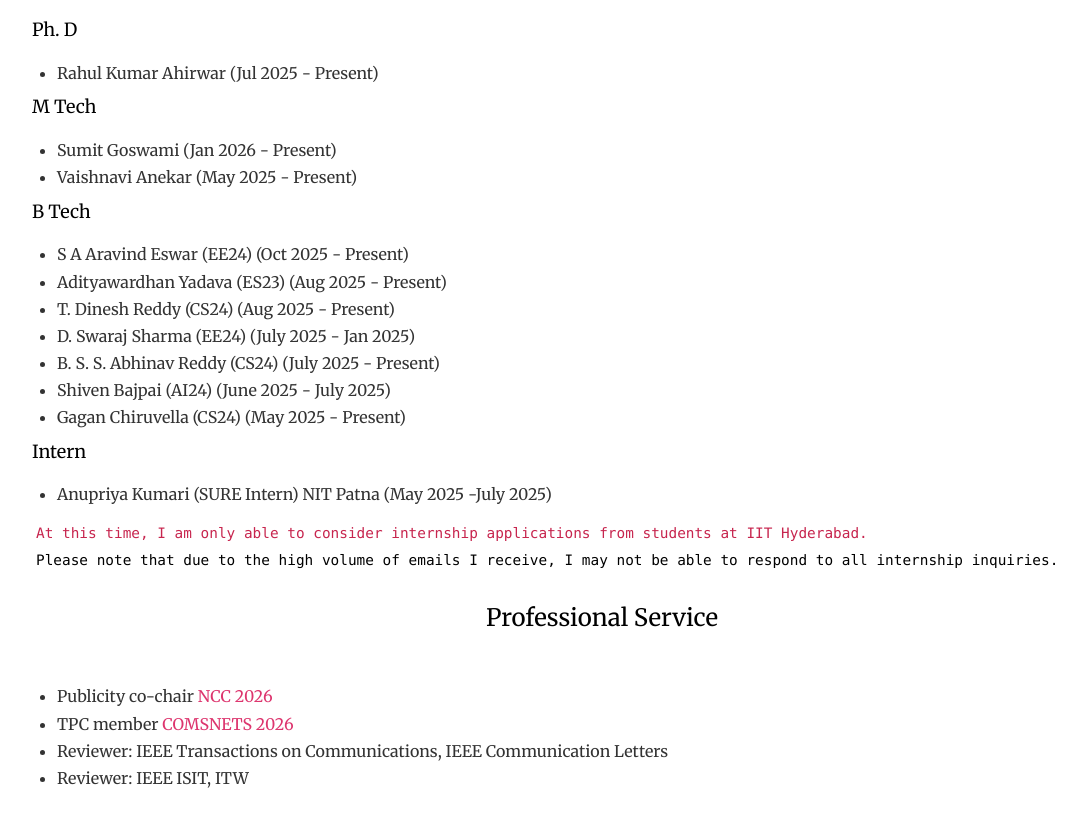
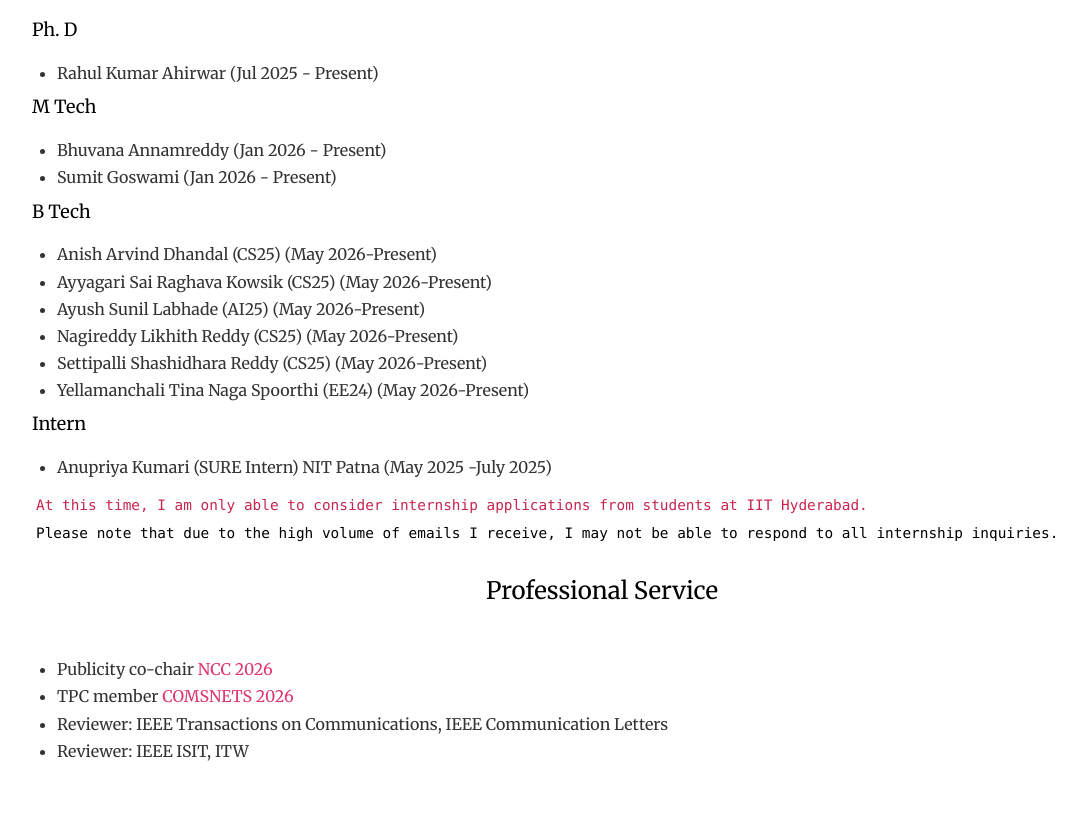
Before and after one commit to AnjanaMahesh/AnjanaMahesh.github.io, a website: page index.html in a window 1280 px wide. Shown: the part 3020-3847 px from the top of the page, without its empty margins (38-1124 px from the left). Drawn offline with Linux system fonts and the light colour scheme; files whose address does not match are found by name.

Commit message:
Update index.html

```diff
--- a/index.html
+++ b/index.html
@@ -385,13 +385,24 @@ background-position: center center;"></div>
             <h4>M Tech</h4>
             <div class="row">
                 <ul>
+					<li>Bhuvana Annamreddy (Jan 2026 - Present) </li>
                     <li>Sumit Goswami (Jan 2026 - Present) </li>
-                    <li>Vaishnavi Anekar (May 2025 - Present)</li>
+
                 </ul>
             </div>
             <h4>B Tech</h4>
             <div class="row">
                 <ul>
+					<li> Anish Arvind Dhandal (CS25) (May 2026-Present)</li>
+					<li> Ayyagari Sai Raghava Kowsik (CS25) (May 2026-Present)</li>
+					<li> Ayush Sunil Labhade (AI25) (May 2026-Present)</li>
+					<li> Nagireddy Likhith Reddy (CS25) (May 2026-Present)</li>
+					<li> Settipalli Shashidhara Reddy (CS25) (May 2026-Present)</li>
+					<li> Yellamanchali Tina Naga Spoorthi (EE24) (May 2026-Present)</li>
+
+
+					 <!--
+						<li>Vaishnavi Anekar (May 2025 - June 2026)</li>
                     <li>S A Aravind Eswar (EE24) (Oct 2025 - Present)</li>
                     <li>Adityawardhan Yadava (ES23) (Aug 2025 - Present)</li>
                     <li>T. Dinesh Reddy (CS24) (Aug 2025 - Present)</li>
@@ -399,6 +410,7 @@ background-position: center center;"></div>
                     <li>B. S. S. Abhinav Reddy (CS24) (July 2025 - Present)</li>
 					<li>Shiven Bajpai (AI24) (June 2025 - July 2025)</li>
                     <li>Gagan Chiruvella (CS24) (May 2025 - Present)</li>
+					-->
 
                 </ul>
             </div>
```
